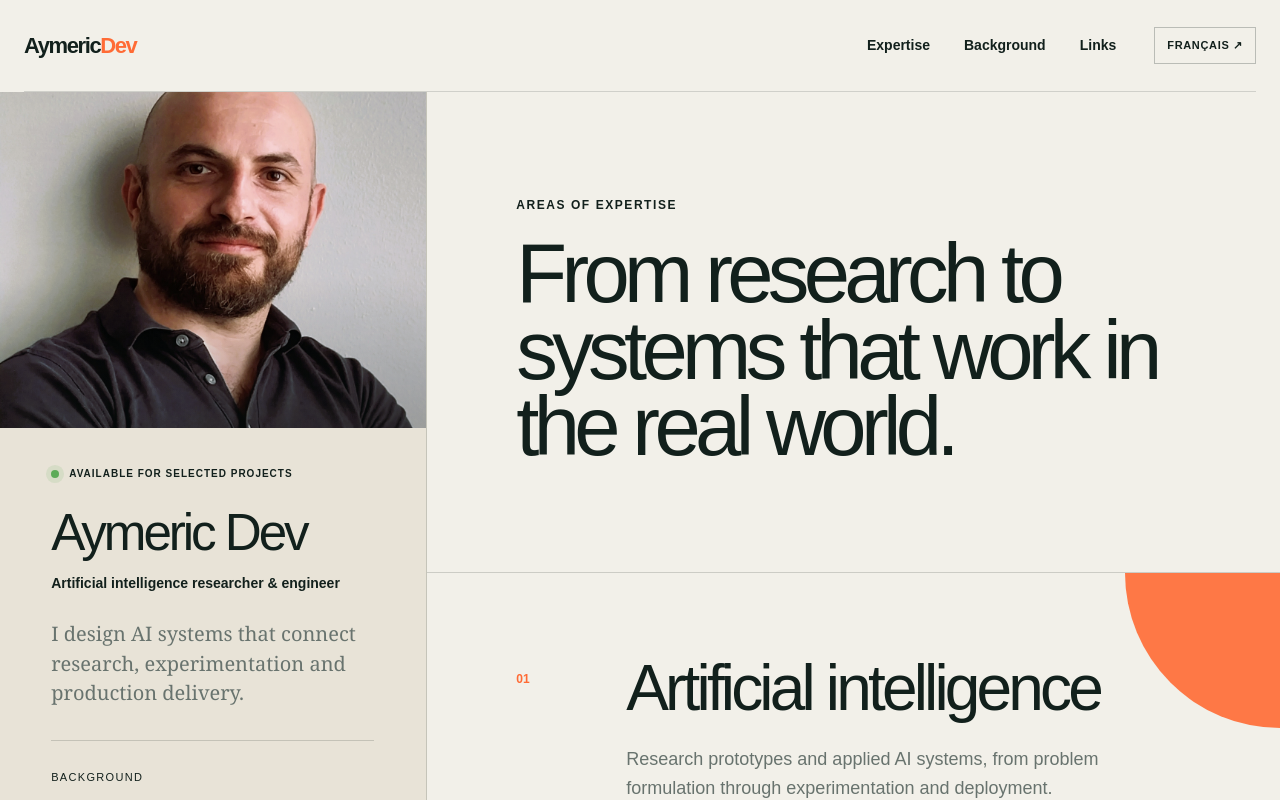
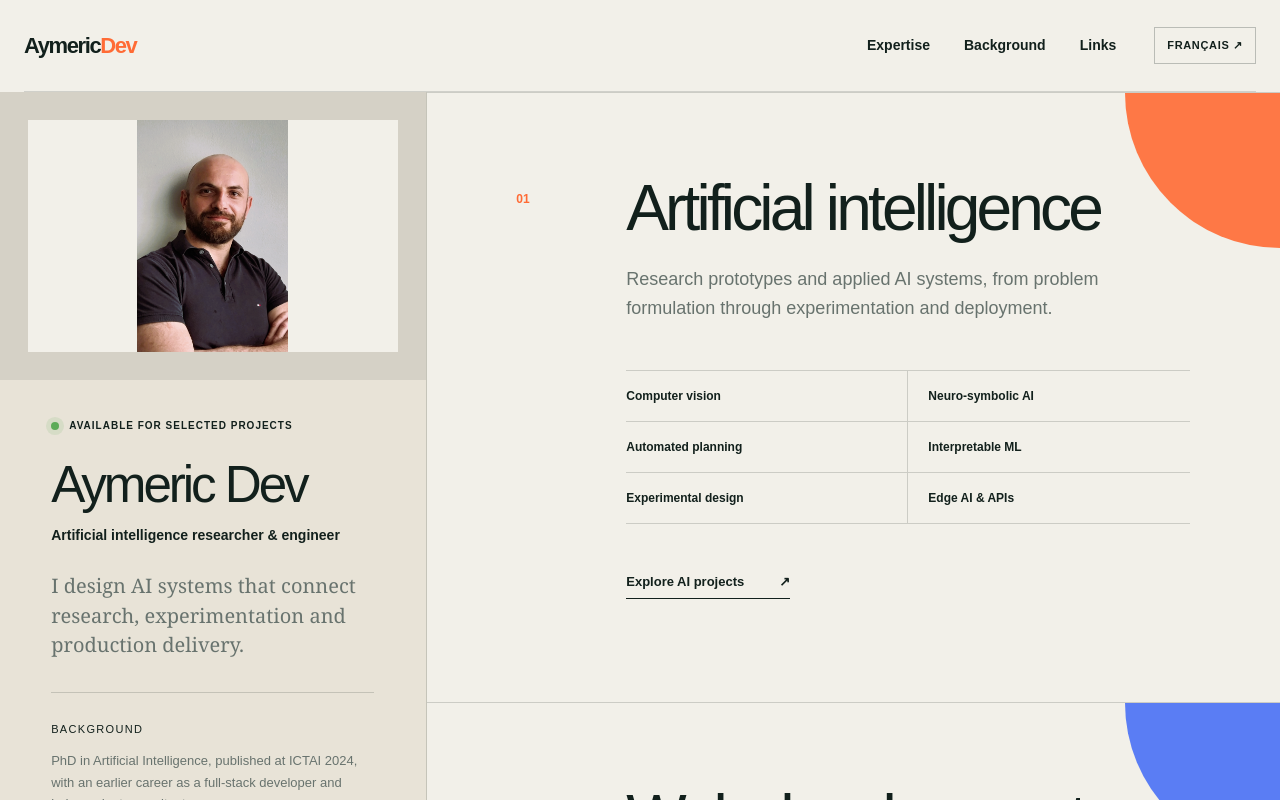
Before and after one commit to aymeric75/my-freelance-website, a Next.js app: page /en in a window 1280 px wide. Shown: the top 800 px of the page. Built offline with nearby package versions, Linux system fonts and the light colour scheme.

Commit message:
Refine homepage profile layout

```diff
--- a/app/home-content.tsx
+++ b/app/home-content.tsx
@@ -27,12 +27,12 @@ export function HomeContent({language}:{language:Language}) {
   return <>
     <header className="site-header home-header"><Link className="wordmark" href={`/${language}`}>Aymeric<span>Dev</span></Link><nav aria-label="Navigation principale"><a href="#expertise">{t.nav[0]}</a><a href="#profile-cv">{t.nav[1]}</a><a href="#profile-links">{t.nav[2]}</a></nav><Link className="language-switch" href={`/${otherLanguage}`} hrefLang={otherLanguage}>{t.switchLabel} <span>↗</span></Link></header>
     <main className="portfolio-layout">
-      <aside className="profile-column"><div className="profile-photo"><Image src="/images/profile/aymeric.jpg" alt="Aymeric Dev" fill priority sizes="(max-width: 860px) 100vw, 33vw"/></div><div className="profile-content">
+      <aside className="profile-column"><div className="profile-photo"><div className="profile-photo-frame"><Image src="/images/profile/aymeric.jpg" alt="Aymeric Dev" fill priority sizes="(max-width: 860px) 100vw, 33vw"/></div></div><div className="profile-content">
         <p className="availability"><span/>{t.status}</p><h1>Aymeric Dev</h1><p className="profile-role">{t.role}</p><p className="profile-bio">{t.bio}</p>
         <section className="profile-block" id="profile-cv"><h2>{t.cvTitle}</h2><p>{t.curriculum}</p><p className="profile-location">{t.location}</p></section>
         <section className="profile-block" id="profile-links"><h2>{t.linksTitle}</h2><div className="profile-links"><a href="https://github.com/aymeric75" target="_blank" rel="noreferrer">GitHub ↗</a><span>{t.reviews}</span></div></section>
       </div></aside>
-      <div className="themes-column" id="expertise"><section className="themes-intro"><p className="eyebrow">{t.intro}</p><h2>{t.headline}</h2></section>
+      <div className="themes-column" id="expertise">
         {t.themes.map(theme=><section className={`theme-section theme-${theme.accent}`} key={theme.slug}><div className="theme-number">{theme.number}</div><div className="theme-body"><h2>{theme.title}</h2><p>{theme.description}</p><ul>{theme.skills.map(skill=><li key={skill}>{skill}</li>)}</ul><Link href={`/${language}/projects/${theme.slug}`}>{theme.link} <span>↗</span></Link></div></section>)}
         <footer className="home-footer"><span>© {new Date().getFullYear()} Aymeric Dev</span><span>{t.footer}</span></footer>
       </div>
```
Also changed, not shown: styles/tailwind.css.
